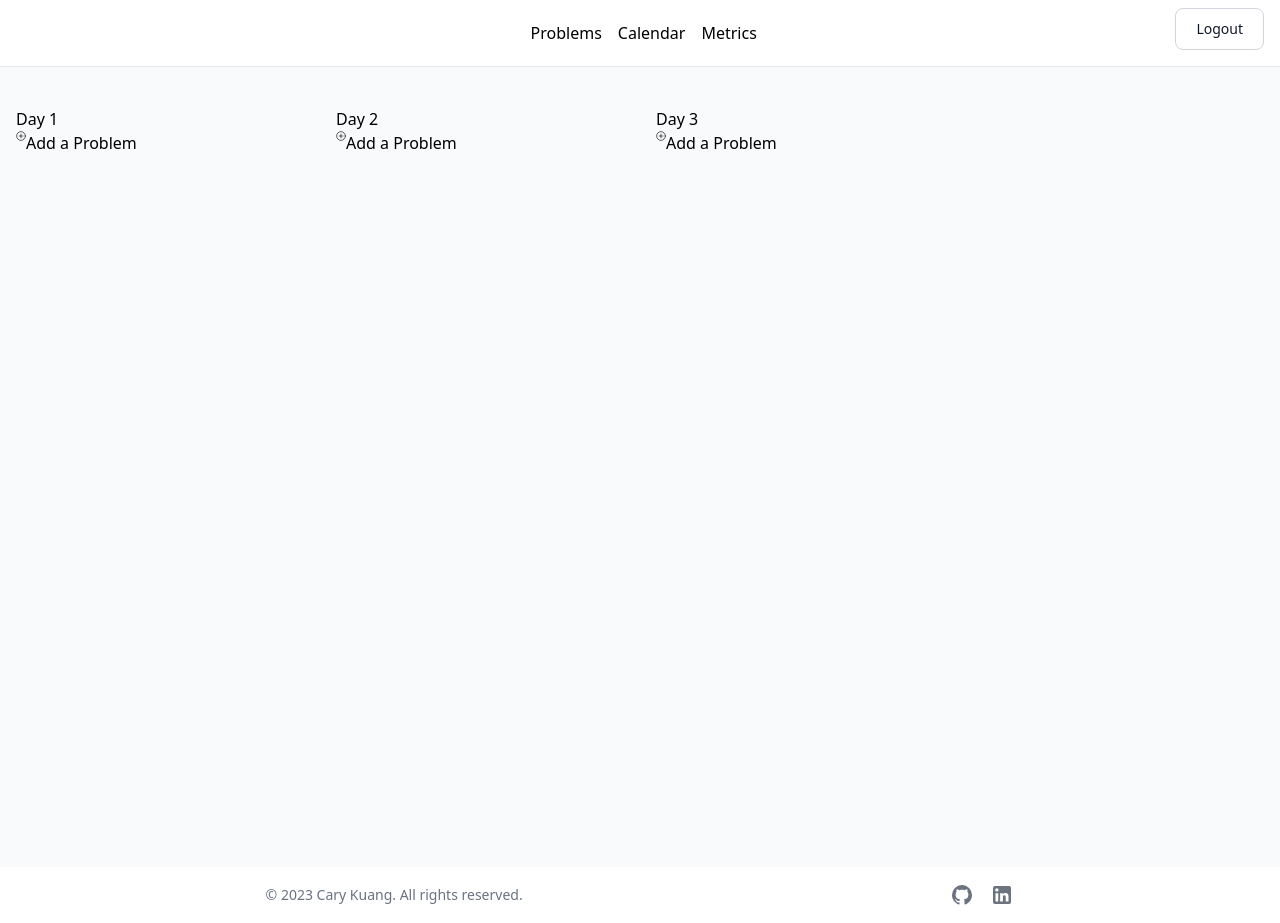
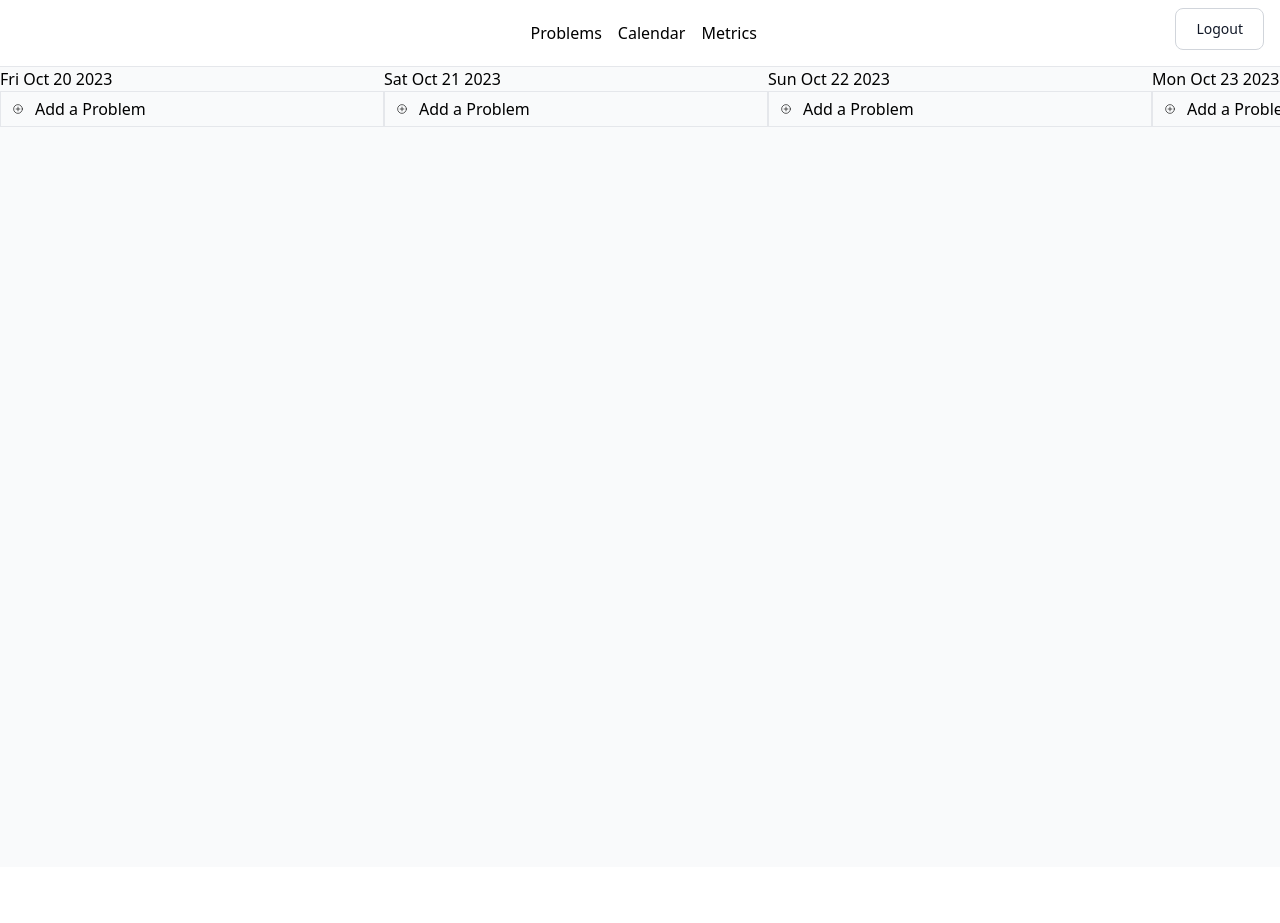
Before and after one commit to cakuang1/leetmanager, a Next.js app: page /calendar in a window 1280 px wide. After the commit the page ends 867 px from the top, so only its background shows below. Built offline with nearby package versions, Linux system fonts and the light colour scheme.

Commit message:
added scrollbar

```diff
--- a/components/kanban/Columns.tsx
+++ b/components/kanban/Columns.tsx
@@ -12,10 +12,11 @@ interface ColumnProps {
 function Column({ title}: ColumnProps) {
 
     return (
-      <div className="kanban-column mx-4 w-72 mt-10">
+<div className="kanban-column w-96 flex-shrink-0">
         <h2>{title}</h2>
-<div className="add-card-container flex">
-    <div className="add-card-left">
+        <div className=" border rounded-10  cursor-pointer flex items-center text-13 height-40px my-1/4 py-3/4 px-3/4 ">
+
+    <div className="add-card-left p-3">
     <svg xmlns="http://www.w3.org/2000/svg" width="10" height="10" viewBox="0 0 256 256"><g id="galaAdd0" fill="none" stroke="currentColor" stroke-dasharray="none" stroke-linecap="round" stroke-linejoin="round" stroke-miterlimit="4" stroke-opacity="1" stroke-width="16"><circle id="galaAdd1" cx="128" cy="128" r="112"/><path id="galaAdd2" d="M 79.999992,128 H 176.0001"/><path id="galaAdd3" d="m 128.00004,79.99995 v 96.0001"/></g></svg>
     </div>
     <div className="add-card-right">
--- a/components/kanban/app.tsx
+++ b/components/kanban/app.tsx
@@ -1,17 +1,29 @@
 import React from 'react';
 import Column from './Columns';
 
+const daysToShow = 10; // Number of days to show
+const today = new Date(); // Get the current date
 
-const days = ["Day 1", "Day 2", "Day 3", /* Add more days as needed */];
+function generateDateArray(startDate: Date, numberOfDays: number) {
+  const dateArray = [];
+  for (let i = 0; i < numberOfDays; i++) {
+    const currentDate = new Date(startDate);
+    currentDate.setDate(startDate.getDate() + i);
+    dateArray.push(currentDate.toDateString()); // You can format the date as needed
+  }
+  return dateArray;
+}
+
+const dates = generateDateArray(today, daysToShow);
 
 function KanbanBoard() {
   // Assuming you have some data for cards, you can structure it as needed
 
   return (
-    <div className="kanban-board h-[500px] overflow-hidden">
-      <div className="kanban-scroll-container flex overflow-x-auto whitespace-nowrap">
-        {days.map((day, index) => (
-          <Column key={index} title={day}  />
+    <div className="kanban-board whitespace-nowrap">
+      <div className="kanban-scroll-container  h-screen overflow-x-auto flex">
+        {dates.map((date, index) => (
+          <Column key={index} title={date} />
         ))}
       </div>
     </div>
--- a/components/layout.tsx
+++ b/components/layout.tsx
@@ -2,18 +2,18 @@ import { ReactNode } from 'react';
 import Footer from './footer';
 import Navigation from './navigation';
 
-export default function Layout({ children }: { children: ReactNode }) {
+export default function Layout({ children, showFooter = true }: { children: ReactNode; showFooter?: boolean }) {
   return (
     <div className="">
       {/* Navigation Component */}
       {/* Main Content */}
-      <main className="bg-gray-50">
-      <Navigation />
+      <main className="bg-gray-50 ">
+        <Navigation />
         {children}
       </main>
 
-      {/* Footer Component */}
-      <Footer />
+      {/* Conditional Rendering of Footer */}
+      {showFooter && <Footer />}
     </div>
   );
 }
--- a/pages/calendar.tsx
+++ b/pages/calendar.tsx
@@ -6,8 +6,8 @@ import KanbanBoard from "@/components/kanban/app"
 
 export default function Calender() {
   return (
-    <Layout>
-<div className=" h-screen max-h-screen overflow-auto">
+    <Layout showFooter = {false}>
+<div className=" h-screen max-h-screen ">
     <KanbanBoard/>
 </div>
       </Layout>
--- a/pages/index.tsx
+++ b/pages/index.tsx
@@ -8,6 +8,68 @@ export default function Home() {
     <div>
       <h1 className='font-bold text-center mt-20 text-6xl'>LeetCode Tracker</h1>
       <p className='font-semibold text-xl text-center mt-4 text-gray-400'>Organize and Track your LeetCode progress here. Simply sign in with your GitHub.</p>
+      <div id="testDiv" className="w-full overflow-x-auto flex">
+  <div className="w-24 h-24 flex-shrink-0">
+    <img className="testimg" src="https://picsum.photos/100/100/" alt="Image 1" />
+  </div>
+  <div className="w-24 h-24 flex-shrink-0">
+    <img className="testimg" src="https://picsum.photos/100/100/" alt="Image 2" />
+  </div>
+  <div className="w-24 h-24 flex-shrink-0">
+    <img className="testimg" src="https://picsum.photos/100/100/" alt="Image 3" />
+  </div>
+  <div className="w-24 h-24 flex-shrink-0">
+    <img className="testimg" src="https://picsum.photos/100/100/" alt="Image 4" />
+  </div>
+  <div className="w-24 h-24 flex-shrink-0">
+    <img className="testimg" src="https://picsum.photos/100/100/" alt="Image 5" />
+  </div>
+  <div className="w-24 h-24 flex-shrink-0">
+    <img className="testimg" src="https://picsum.photos/100/100/" alt="Image 6" />
+  </div>
+  <div className="w-24 h-24 flex-shrink-0">
+    <img className="testimg" src="https://picsum.photos/100/100/" alt="Image 6" />
+  </div>
+  <div className="w-24 h-24 flex-shrink-0">
+    <img className="testimg" src="https://picsum.photos/100/100/" alt="Image 6" />
+  </div>
+  <div className="w-24 h-24 flex-shrink-0">
+    <img className="testimg" src="https://picsum.photos/100/100/" alt="Image 6" />
+  </div>
+  <div className="w-24 h-24 flex-shrink-0">
+    <img className="testimg" src="https://picsum.photos/100/100/" alt="Image 6" />
+  </div>
+  <div className="w-24 h-24 flex-shrink-0">
+    <img className="testimg" src="https://picsum.photos/100/100/" alt="Image 6" />
+  </div>
+  <div className="w-24 h-24 flex-shrink-0">
+    <img className="testimg" src="https://picsum.photos/100/100/" alt="Image 6" />
+  </div>
+  <div className="w-24 h-24 flex-shrink-0">
+    <img className="testimg" src="https://picsum.photos/100/100/" alt="Image 6" />
+  </div>
+  <div className="w-24 h-24 flex-shrink-0">
+    <img className="testimg" src="https://picsum.photos/100/100/" alt="Image 6" />
+  </div>
+  <div className="w-24 h-24 flex-shrink-0">
+    <img className="testimg" src="https://picsum.photos/100/100/" alt="Image 6" />
+  </div>
+  <div className="w-24 h-24 flex-shrink-0">
+    <img className="testimg" src="https://picsum.photos/100/100/" alt="Image 6" />
+  </div>
+  <div className="w-24 h-24 flex-shrink-0">
+    <img className="testimg" src="https://picsum.photos/100/100/" alt="Image 6" />
+  </div>
+  <div className="w-24 h-24 flex-shrink-0">
+    <img className="testimg" src="https://picsum.photos/100/100/" alt="Image 6" />
+  </div>
+  <div className="w-24 h-24 flex-shrink-0">
+    <img className="testimg" src="https://picsum.photos/100/100/" alt="Image 6" />
+  </div>
+  <div className="w-24 h-24 flex-shrink-0">
+    <img className="testimg" src="https://picsum.photos/100/100/" alt="Image 6" />
+  </div>
+</div>
 
     </div>
   )
--- a/pages/problems.tsx
+++ b/pages/problems.tsx
@@ -1,6 +1,7 @@
 import ProgressTracker from "@/components/problems/completed"
 import Layout from "@/components/layout";
 import Todo from "@/components/problems/todolist";
+
 
 const progressData = [
   {
```
